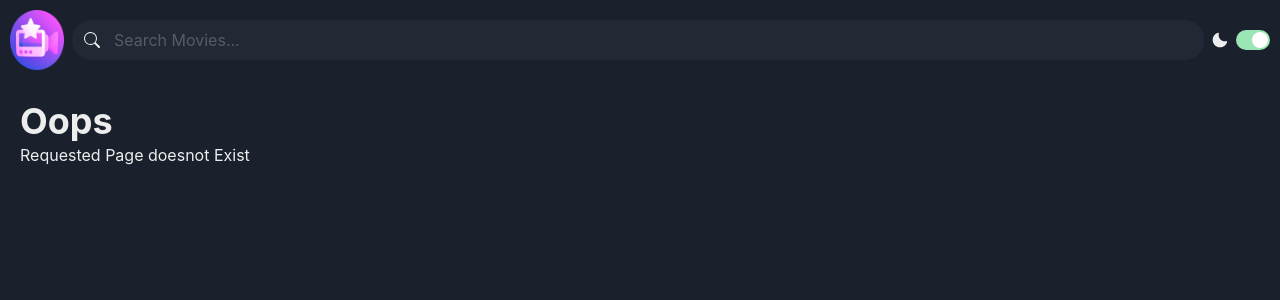
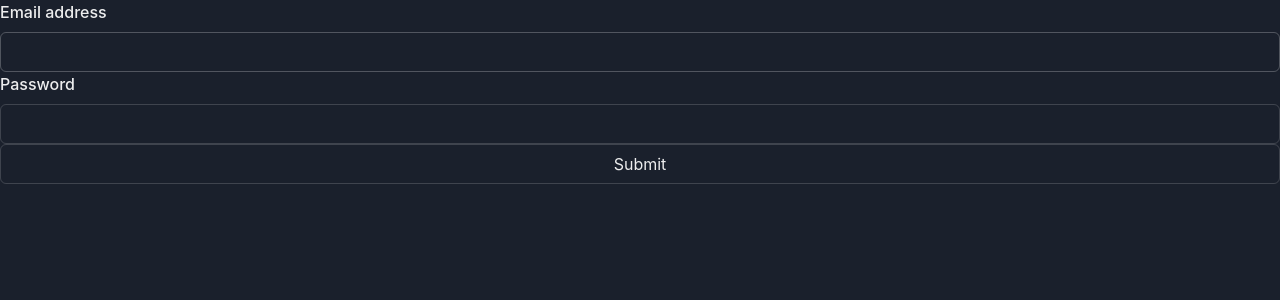
Before and after one commit to ShujaShah/Movie-Rental-FE, a React (Vite) app: page /login in a window 1280 px wide. Shown: the top 300 px of the page. Built offline with nearby package versions, Linux system fonts and the light colour scheme.

Commit message:
added login route

```diff
--- a/src/components/Login.jsx
+++ b/src/components/Login.jsx
@@ -15,10 +15,21 @@ import axios from 'axios';
 import apiClient from '../services/api-client';
 import { ToastContainer, toast } from 'react-toastify';
 import 'react-toastify/dist/ReactToastify.css';
+import useLogin from '../hooks/useLogin';
+
+import {
+  FormControl,
+  FormLabel,
+  FormErrorMessage,
+  FormHelperText,
+  Input,
+} from '@chakra-ui/react';
 
 export default function Login() {
   const [email, setEmail] = React.useState('');
   const [password, setPassword] = React.useState('');
+
+  const { handleSubmit } = useLogin();
 
   function handleEmail(e) {
     setEmail(e.target.value);
@@ -28,113 +39,144 @@ export default function Login() {
     setPassword(e.target.value);
   }
 
-  const handleSubmit = (event) => {
-    event.preventDefault();
-    const res = apiClient
-      .post('/api/auth', { email, password })
-      .then((res) => {
-        console.log('Response is : ', res.data);
-        toast('Success');
-      })
-      .catch((error) => {
-        console.error('Error:', error.response.data);
-        toast(`Error: ${error.response.data}`);
-      });
+  const handleFormSubmit = (e) => {
+    e.preventDefault();
+    handleSubmit(email, password);
   };
 
+  // const handleSubmit = (event) => {
+  //   event.preventDefault();
+  //   const res = apiClient
+  //     .post('/api/auth', { email, password })
+  //     .then((res) => {
+  //       console.log('Response is : ', res.data);
+  //       toast('Success');
+  //     })
+  //     .catch((error) => {
+  //       console.error('Error:', error.response.data);
+  //       toast(`Error: ${error.response.data}`);
+  //     });
+  // };
+
   return (
-    // <ThemeProvider theme={defaultTheme}>
-    <Grid container component="main" sx={{ height: '100vh' }}>
-      <CssBaseline />
-      <Grid
-        item
-        xs={false}
-        sm={4}
-        md={7}
-        sx={{
-          backgroundImage: 'url(https://source.unsplash.com/random?wallpapers)',
-          backgroundRepeat: 'no-repeat',
-          backgroundColor: (t) =>
-            t.palette.mode === 'light'
-              ? t.palette.grey[50]
-              : t.palette.grey[900],
-          backgroundSize: 'cover',
-          backgroundPosition: 'center',
-        }}
-      />
-      <Grid item xs={12} sm={8} md={5} component={Paper} elevation={6} square>
-        <Box
-          sx={{
-            my: 8,
-            mx: 4,
-            display: 'flex',
-            flexDirection: 'column',
-            alignItems: 'center',
-          }}
-        >
-          <Avatar sx={{ m: 1, bgcolor: 'secondary.main' }}>
-            <LockOutlinedIcon />
-          </Avatar>
-          <Typography component="h1" variant="h5">
-            Sign in
-          </Typography>
-          <Box
-            component="form"
-            noValidate
-            onSubmit={handleSubmit}
-            sx={{ mt: 1 }}
-          >
-            <TextField
-              margin="normal"
-              required
-              fullWidth
-              id="email"
-              label="Email Address"
+    <>
+      <form onSubmit={handleFormSubmit}>
+        <FormControl>
+          <FormLabel>Email address</FormLabel>
+          <Input
+            type="email"
             name="email"
-              autoComplete="email"
-              autoFocus
             value={email}
             onChange={handleEmail}
           />
-            <TextField
-              margin="normal"
-              required
-              fullWidth
+        </FormControl>
+        <FormControl>
+          <FormLabel>Password</FormLabel>
+          <Input
+            type="password"
             name="password"
-              label="Password"
-              type="password"
-              id="password"
-              autoComplete="current-password"
             value={password}
             onChange={handlePassword}
           />
-            <FormControlLabel
-              control={<Checkbox value="remember" color="primary" />}
-              label="Remember me"
-            />
-            <Button
-              type="submit"
-              fullWidth
-              variant="contained"
-              sx={{ mt: 3, mb: 2 }}
-            >
-              Sign In
-            </Button>
-            <Grid container>
-              <Grid item xs>
-                <Link href="#" variant="body2">
-                  Forgot password?
-                </Link>
-              </Grid>
-              <Grid item>
-                <Link href="#" variant="body2">
-                  {"Don't have an account? Sign Up"}
-                </Link>
-              </Grid>
-            </Grid>
-          </Box>
-        </Box>
-      </Grid>
-    </Grid>
+        </FormControl>
+        <FormControl>
+          <Input type="submit" />
+        </FormControl>
+      </form>
+    </>
+
+    // <ThemeProvider theme={defaultTheme}>
+    // <Grid container component="main" sx={{ height: '100vh' }}>
+    //   <CssBaseline />
+    //   <Grid
+    //     item
+    //     xs={false}
+    //     sm={4}
+    //     md={7}
+    //     sx={{
+    //       backgroundImage: 'url(https://source.unsplash.com/random?wallpapers)',
+    //       backgroundRepeat: 'no-repeat',
+    //       backgroundColor: (t) =>
+    //         t.palette.mode === 'light'
+    //           ? t.palette.grey[50]
+    //           : t.palette.grey[900],
+    //       backgroundSize: 'cover',
+    //       backgroundPosition: 'center',
+    //     }}
+    //   />
+    //   <Grid item xs={12} sm={8} md={5} component={Paper} elevation={6} square>
+    //     <Box
+    //       sx={{
+    //         my: 8,
+    //         mx: 4,
+    //         display: 'flex',
+    //         flexDirection: 'column',
+    //         alignItems: 'center',
+    //       }}
+    //     >
+    //       <Avatar sx={{ m: 1, bgcolor: 'secondary.main' }}>
+    //         <LockOutlinedIcon />
+    //       </Avatar>
+    //       <Typography component="h1" variant="h5">
+    //         Sign in
+    //       </Typography>
+    //       <Box
+    //         component="form"
+    //         noValidate
+    //         onSubmit={handleFormSubmit}
+    //         sx={{ mt: 1 }}
+    //       >
+    //         <TextField
+    //           margin="normal"
+    //           required
+    //           fullWidth
+    //           id="email"
+    //           label="Email Address"
+    //           name="email"
+    //           autoComplete="email"
+    //           autoFocus
+    //           value={email}
+    //           onChange={handleEmail}
+    //         />
+    //         <TextField
+    //           margin="normal"
+    //           required
+    //           fullWidth
+    //           name="password"
+    //           label="Password"
+    //           type="password"
+    //           id="password"
+    //           autoComplete="current-password"
+    //           value={password}
+    //           onChange={handlePassword}
+    //         />
+    //         <FormControlLabel
+    //           control={<Checkbox value="remember" color="primary" />}
+    //           label="Remember me"
+    //         />
+    //         <Button
+    //           type="submit"
+    //           fullWidth
+    //           variant="contained"
+    //           sx={{ mt: 3, mb: 2 }}
+    //         >
+    //           Sign In
+    //         </Button>
+    //         <Grid container>
+    //           <Grid item xs>
+    //             <Link href="#" variant="body2">
+    //               Forgot password?
+    //             </Link>
+    //           </Grid>
+    //           <Grid item>
+    //             <Link href="#" variant="body2">
+    //               {"Don't have an account? Sign Up"}
+    //             </Link>
+    //           </Grid>
+    //         </Grid>
+    //       </Box>
+    //     </Box>
+    //   </Grid>
+    // </Grid>
   );
 }
--- /dev/null
+++ b/src/hooks/useLogin.js
@@ -0,0 +1,19 @@
+import apiClient from '../services/api-client';
+
+const useLogin = () => {
+  const handleSubmit = (email, password) => {
+    const res = apiClient
+      .post('/auth', { email, password })
+      .then((res) => {
+        console.log('Response is : ', res.data);
+        toast('Success');
+      })
+      .catch((error) => {
+        console.error('Error:', error.response.data);
+        toast(`Error: ${error.response.data}`);
+      });
+  };
+  return { handleSubmit };
+};
+
+export default useLogin;
--- a/src/pages/LoginPage.jsx
+++ b/src/pages/LoginPage.jsx
@@ -1,11 +1,11 @@
-import { ToastContainer } from 'react-toastify';
+//import { ToastContainer } from 'react-toastify';
 import Login from '../components/Login';
 
 function LoginPage() {
   return (
     <>
       <Login />
-      <ToastContainer />
+      {/* <ToastContainer /> */}
     </>
   );
 }
--- a/src/routes.jsx
+++ b/src/routes.jsx
@@ -3,6 +3,7 @@ import HomePage from './pages/HomePage';
 import MovieDetailPage from './pages/MovieDetailPage';
 import LayoutPage from './pages/LayoutPage';
 import ErrorPage from './pages/ErrorPage';
+import LoginPage from './pages/LoginPage';
 
 const router = createBrowserRouter([
   {
@@ -14,6 +15,10 @@ const router = createBrowserRouter([
       { path: 'movies/:_id', element: <MovieDetailPage /> },
     ],
   },
+  {
+    path: 'login',
+    element: <LoginPage />,
+  },
 ]);
 
 export default router;
```
Lines whose indentation alone changed are shown as unchanged.
